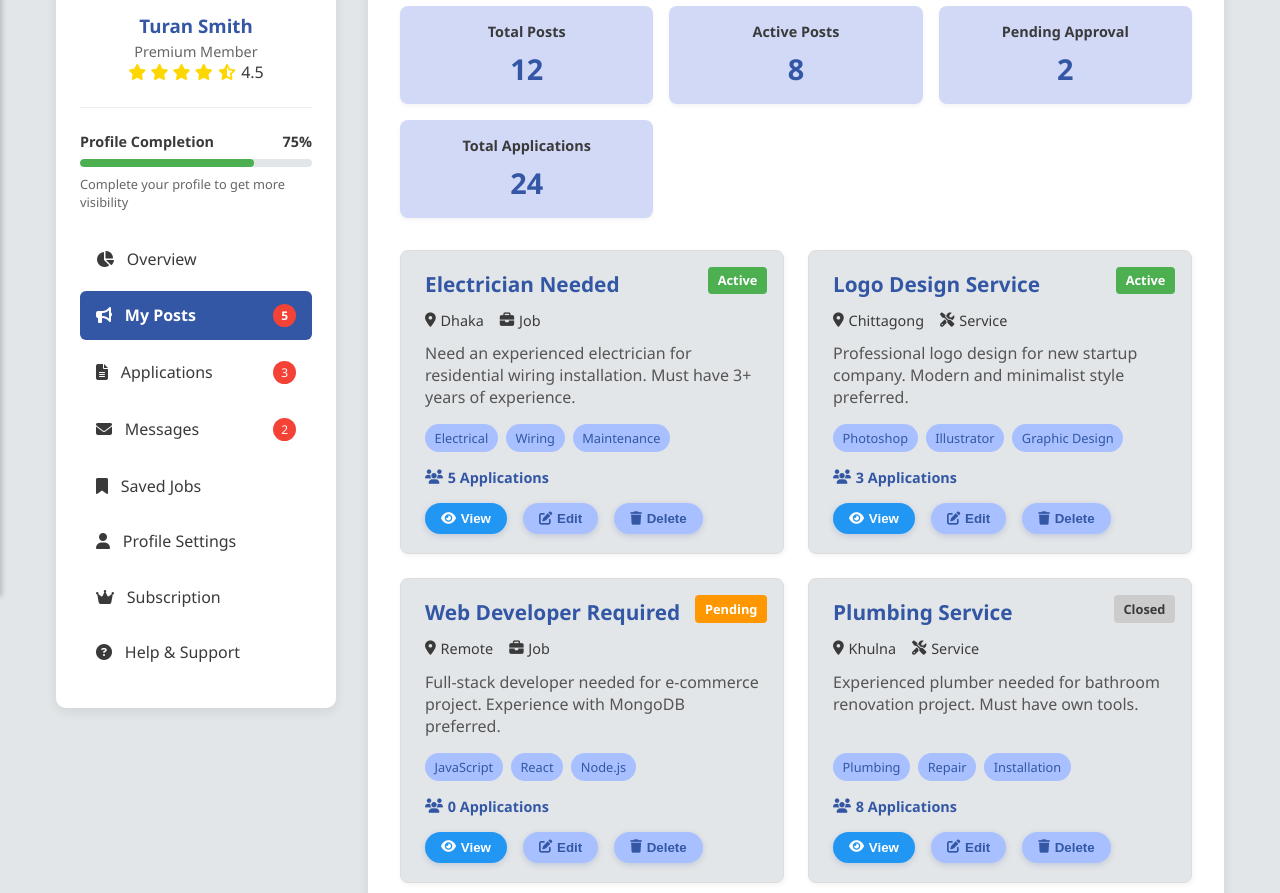
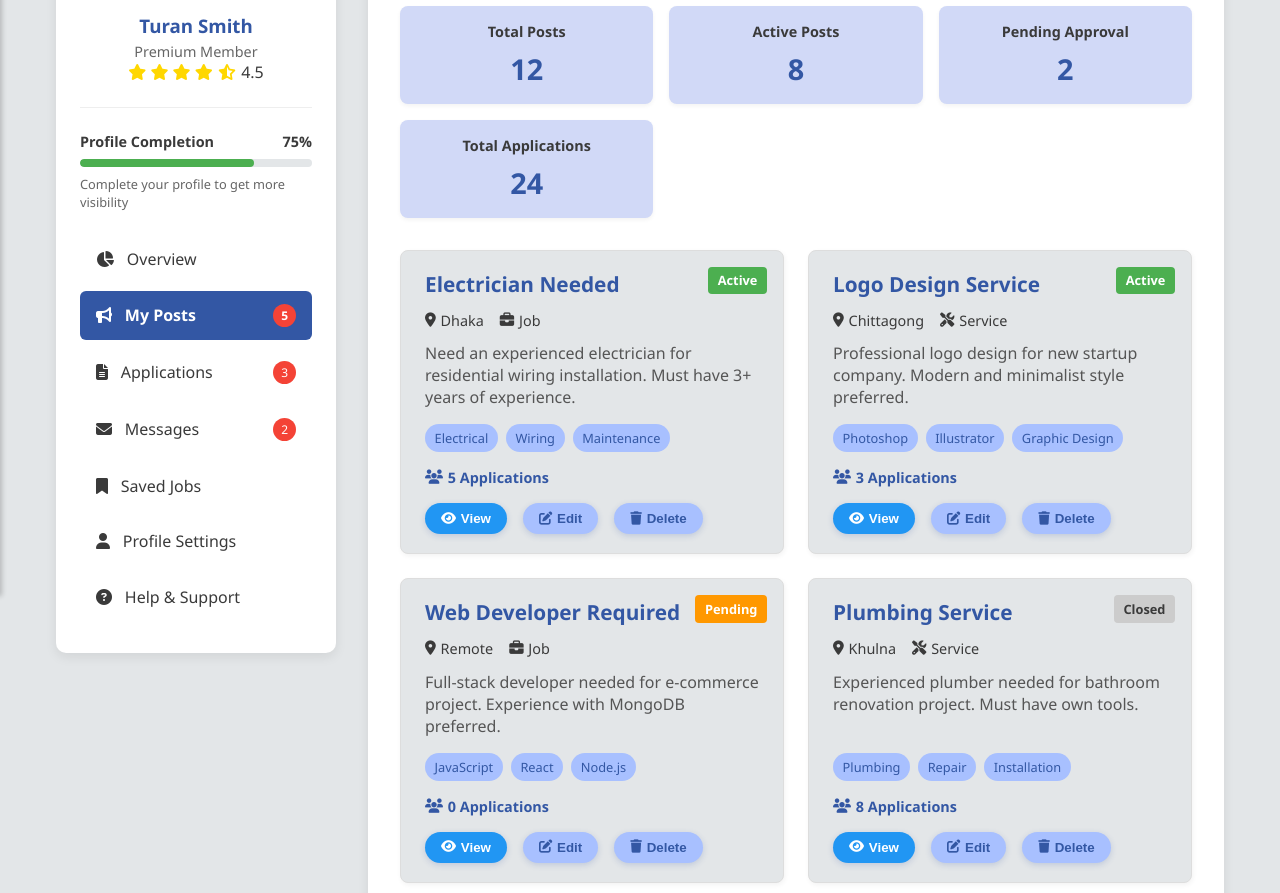
Before and after one commit to turanraftamim/WorkBridge-CSE309-Project, a plain HTML site: page my-posts.html in a window 1280 px wide. Shown: the part 204-1097 px from the top of the page. Drawn offline with Linux system fonts and the light colour scheme.

Commit message:
Update my-posts.html

```diff
--- a/my-posts.html
+++ b/my-posts.html
@@ -854,9 +854,6 @@
           <li><a href="profile.html">
             <i class="fas fa-user"></i> Profile Settings
           </a></li>
-          <li><a href="subscription.html">
-            <i class="fas fa-crown"></i> Subscription
-          </a></li>
           <li><a href="help.html">
             <i class="fas fa-question-circle"></i> Help & Support
           </a></li>
```
